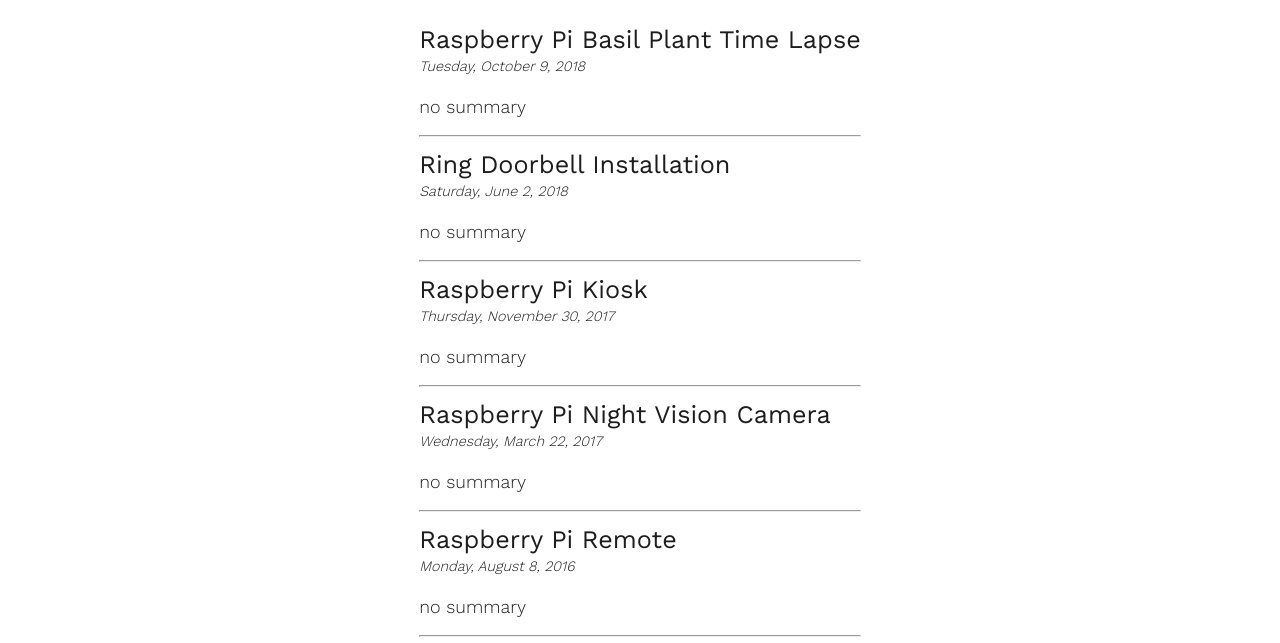
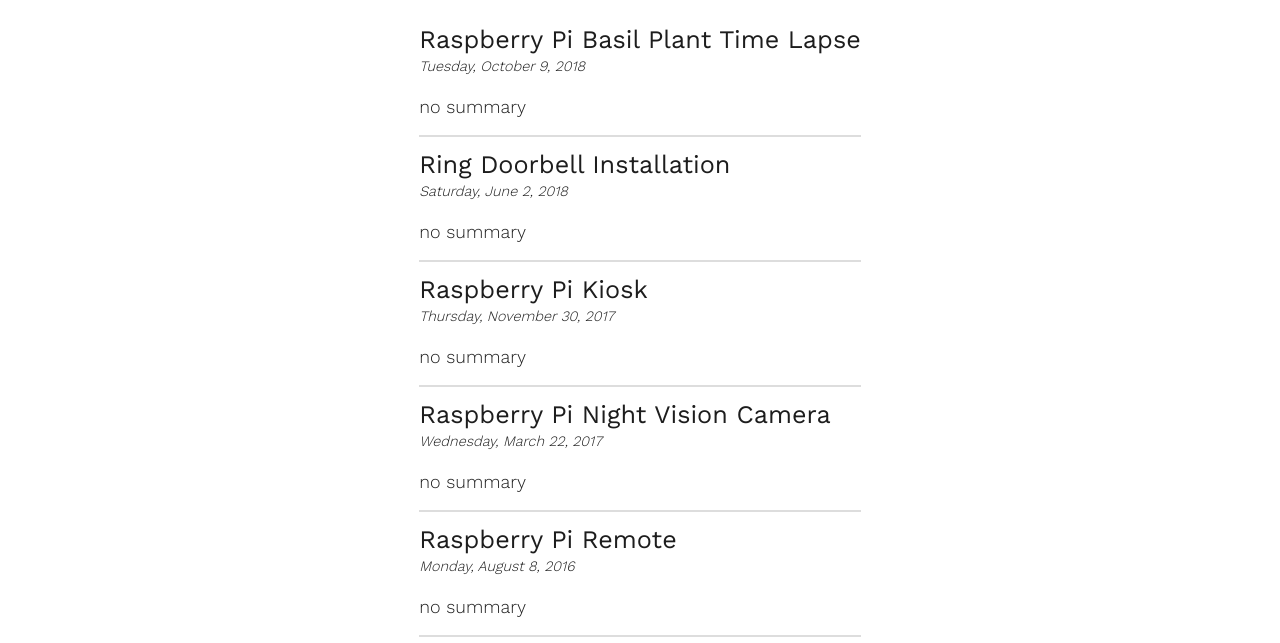
Before and after one commit to LonnyGomes/lonnygomes.com, an Eleventy site: page src/projects/index.html in a window 1280 px wide. Shown: the part 132-775 px from the top of the page. Built offline with nearby package versions, Linux system fonts and the light colour scheme; Eleventy itself is replaced by a stand-in of ours; files that its build step writes are made by us from their sources.

Commit message:
style: adjust style for project list hr
refs #11

```diff
--- a/src/css/main.css
+++ b/src/css/main.css
@@ -147,6 +147,10 @@
     color: var(--font-clr);
 }
 
+.project-list-hr {
+    border: 0.5px solid #ddd;
+}
+
 .project-list-title:hover {
     color: var(--primary-clr);
 }
--- a/src/projects/index.html
+++ b/src/projects/index.html
@@ -12,6 +12,6 @@
     >
     <p class="project-list-date">{{item.date | hugeDate}}</p>
     <p>{{item.data.summary}}</p>
-    <hr />
+    <hr class="project-list-hr" />
     {%- endfor -%}
 </div>
```
